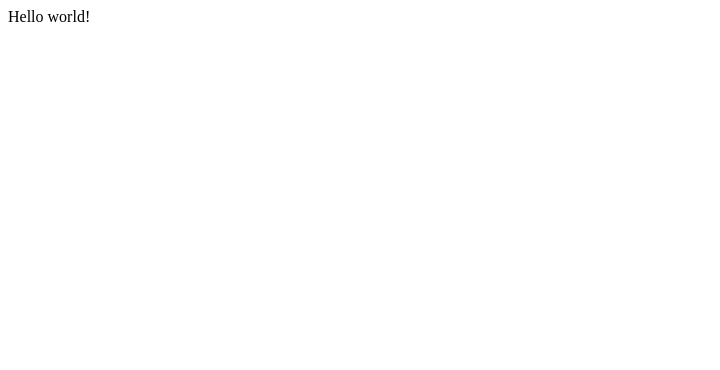
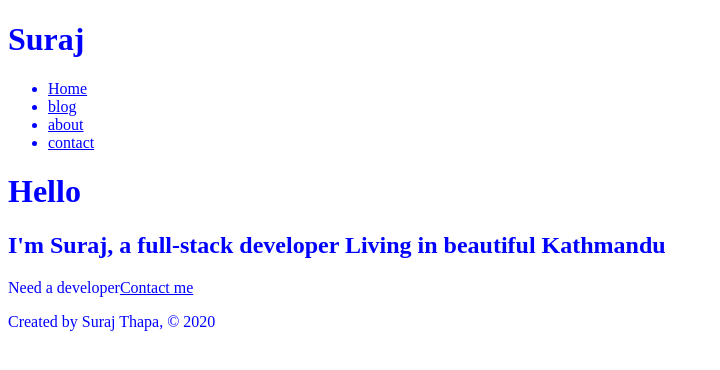
Before and after one commit to pacificsun/great-gatsby, a Gatsby site: page / in a window 1280 px wide. Shown: the whole page, without its empty margins (0-720 px from the left). Built offline with nearby package versions, Linux system fonts and the light colour scheme; Gatsby itself is replaced by a stand-in of ours.

Commit message:
layout and scss plugin added

```diff
--- a/gatsby-config.js
+++ b/gatsby-config.js
@@ -6,5 +6,5 @@
 
 module.exports = {
   /* Your site config here */
-  plugins: [],
+  plugins: [`gatsby-plugin-sass`],
 }
--- a/package.json
+++ b/package.json
@@ -15,6 +15,8 @@
   },
   "dependencies": {
     "gatsby": "^2.26.1",
+    "gatsby-plugin-sass": "^2.7.0",
+    "node-sass": "4.14.1",
     "react": "^16.12.0",
     "react-dom": "^16.12.0"
   },
--- /dev/null
+++ b/src/components/footer.js
@@ -0,0 +1,11 @@
+import React from "react"
+
+const Footer = () => {
+  return (
+    <footer>
+      <p>Created by Suraj Thapa, © 2020</p>
+    </footer>
+  )
+}
+
+export default Footer
--- /dev/null
+++ b/src/components/header.js
@@ -0,0 +1,28 @@
+import React from "react"
+import { Link } from "gatsby"
+
+const Header = () => {
+  return (
+    <header>
+      <h1>Suraj</h1>
+      <nav>
+        <ul>
+          <li>
+            <Link to="/">Home</Link>
+          </li>
+          <li>
+            <Link to="/blog">blog</Link>
+          </li>
+          <li>
+            <Link to="/about">about</Link>
+          </li>
+          <li>
+            <Link to="/contact">contact</Link>
+          </li>
+        </ul>
+      </nav>
+    </header>
+  )
+}
+
+export default Header
--- /dev/null
+++ b/src/components/layout.js
@@ -0,0 +1,15 @@
+import React from "react"
+import Header from "./header"
+import Footer from "./footer"
+import "../styles/index.scss"
+const Layout = props => {
+  return (
+    <div>
+      <Header />
+      {props.children}
+      <Footer />
+    </div>
+  )
+}
+
+export default Layout
--- a/src/pages/index.js
+++ b/src/pages/index.js
@@ -1,5 +1,17 @@
 import React from "react"
+import { Link } from "gatsby"
+import Layout from "../components/layout"
 
-export default function Home() {
-  return <div>Hello world!</div>
+const indexPage = () => {
+  return (
+    <Layout>
+      <h1>Hello</h1>
+      <h2>I'm Suraj, a full-stack developer Living in beautiful Kathmandu</h2>
+      <p>
+        Need a developer<Link to="/contact">Contact me</Link>
+      </p>
+    </Layout>
+  )
 }
+
+export default indexPage
--- /dev/null
+++ b/src/styles/index.scss
@@ -0,0 +1,3 @@
+* {
+  color: blue;
+}
```
Also changed, not shown: src/pages/about.js (added, +17 -0 lines), src/pages/blog.js (added, +13 -0 lines), src/pages/contact.js (added, +21 -0 lines), 1 other file.
